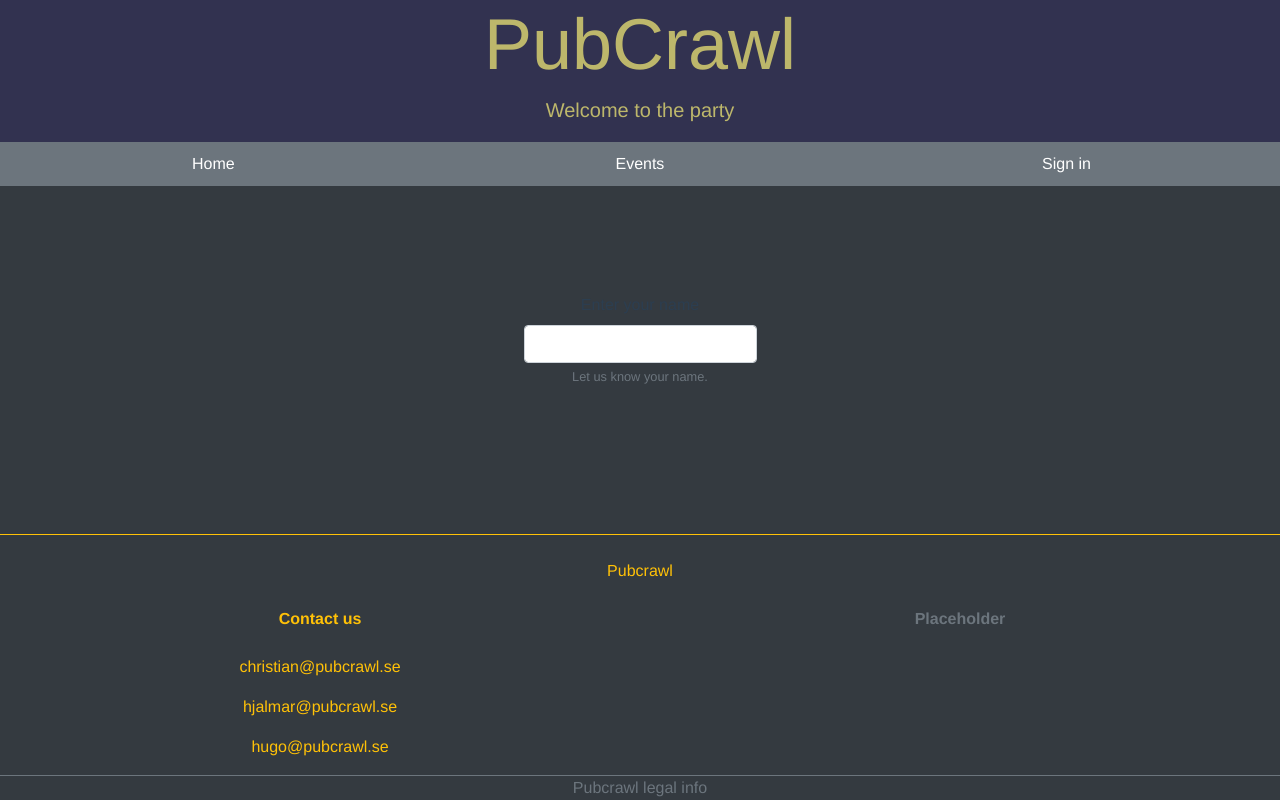
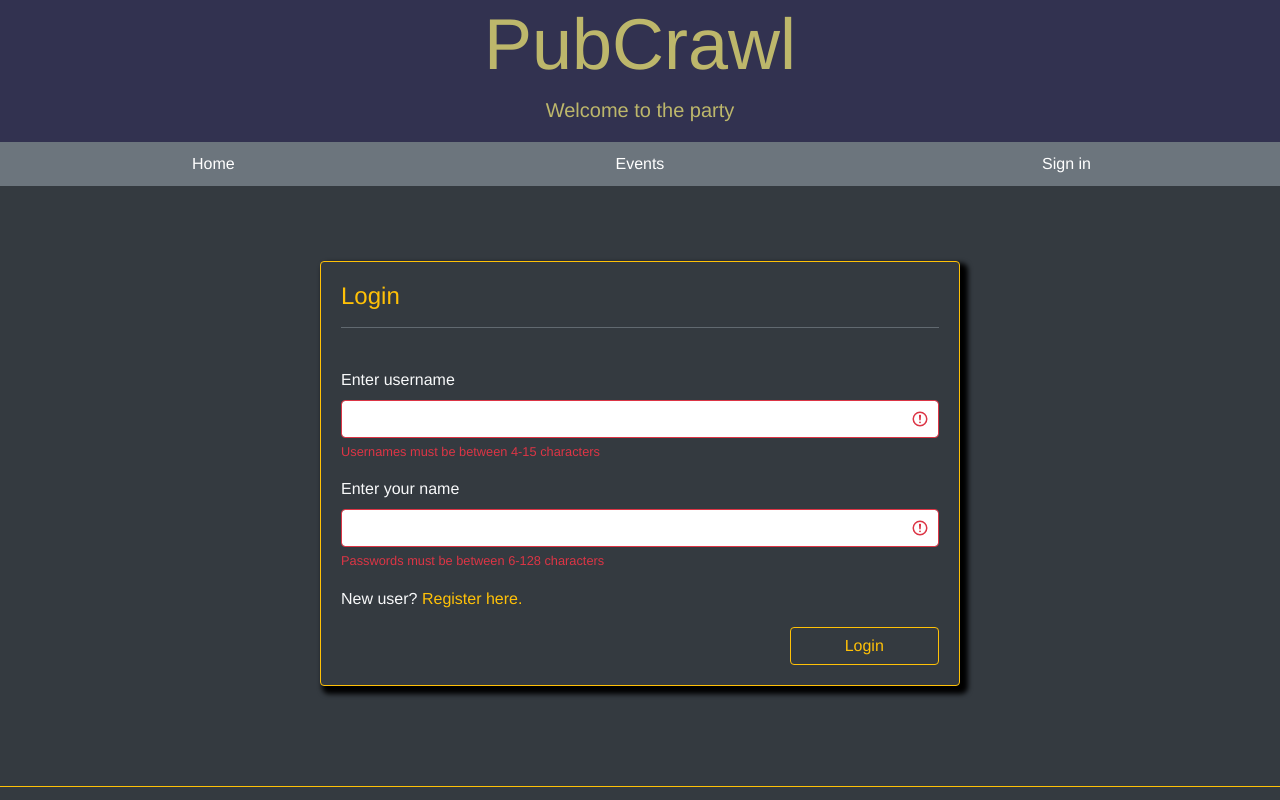
Before and after one commit to Brother-Blue/Pubcrawl-web-app, a Vue app in the folder client/: page /login in a window 1280 px wide. Shown: the top 800 px of the page. Built offline with nearby package versions, Linux system fonts and the light colour scheme; no server answers; what vue-browser-geolocation would draw is missing.

Commit message:
Updated login form

```diff
--- a/client/src/components/LoginForm.vue
+++ b/client/src/components/LoginForm.vue
@@ -1,28 +1,85 @@
 <template>
-    <div class="form-container">
+    <div>
+      <b-card
+      class="border border-warning bg-dark text-warning text-left login-container"
+      title="Login"
+      >
+      <hr class="bg-secondary"><br>
+        <b-form-group
+            class="text-light"
+            id="fieldset-1"
+            label="Enter username"
+            label-for="input-1"
+            :invalid-feedback="invalidFeedback"
+            :valid-feedback="validFeedback"
+            >
+            <b-form-input
+            id="input-1"
+            v-model="username"
+            type="text"
+            :state="usernameState"
+            trim
+            ></b-form-input>
+
+            <b-form-invalid-feedback id="input-live-feedback">
+              Usernames must be between 4-15 characters
+            </b-form-invalid-feedback>
+        </b-form-group>
             <b-form-group
+            class="text-light"
             id="fieldset-1"
-            description="Let us know your name."
             label="Enter your name"
             label-for="input-1"
             :invalid-feedback="invalidFeedback"
             :valid-feedback="validFeedback"
-            :state="state"
             >
-            <b-form-input id="input-1" v-model="name" :state="state" trim></b-form-input>
-            </b-form-group>
-        </div>
+        <b-form-input
+        id="input-1"
+        v-model="password"
+        type="password"
+        :state="passwordState"
+        trim
+        ></b-form-input>
+        <b-form-invalid-feedback id="input-live-feedback">
+          Passwords must be between 6-128 characters
+        </b-form-invalid-feedback>
+
+        </b-form-group>
+        <p class="text-light">New user? <a href="#" class="text-warning">Register here.</a></p>
+        <b-button class="btn" variant="outline-warning">Login</b-button>
+      </b-card>
+    </div>
 </template>
 
 <script>
 export default {
-  name: 'login-form'
+  name: 'login-form',
+  data() {
+    return {
+      username: '',
+      password: ''
+    }
+  },
+  computed: {
+    usernameState() {
+      return this.username.length >= 4 && this.username.length <= 15
+    },
+    passwordState() {
+      return this.password.length >= 6 && this.password.length <= 128
+    }
+  }
 }
 </script>
 
 <style scoped>
-.form-container {
-    max-width: 50%;
-    margin: auto;
+.login-container {
+  max-width: 50%;
+  margin: 75px auto;
+  box-shadow: 5px 5px 5px 3px black;
+}
+
+.btn {
+  width: 25%;
+  float: right;
 }
 </style>
```
Also changed, not shown: 1 other file (tests, documents, lock files or other folders).
